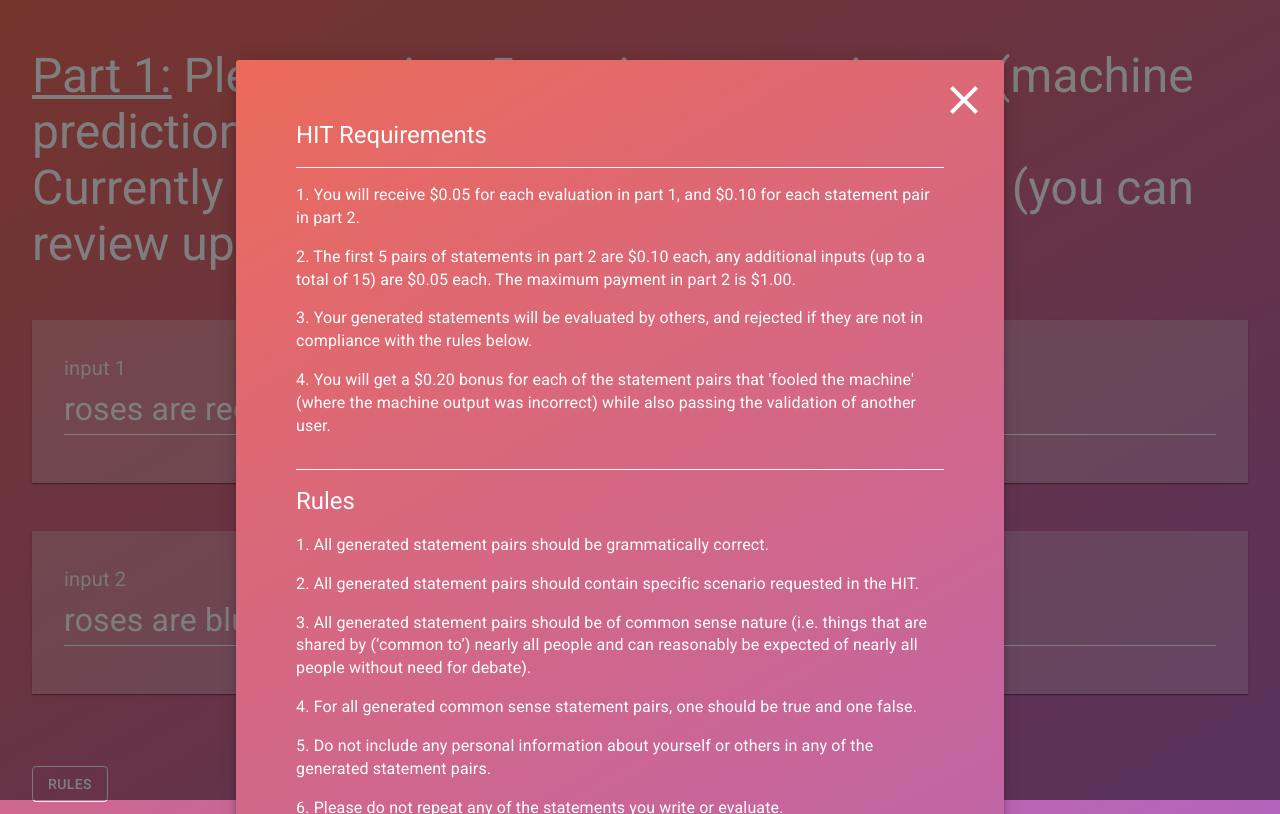
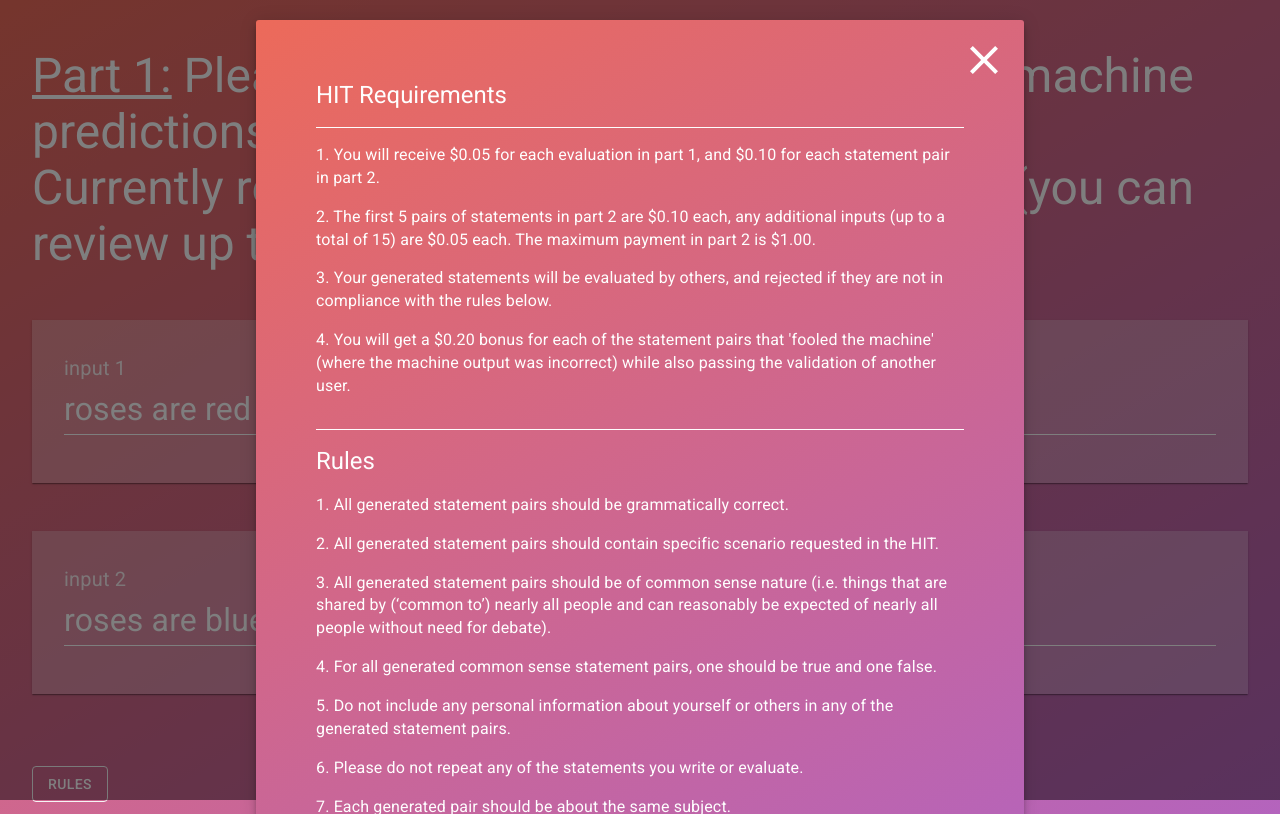
Before and after one commit to isi-usc-edu/mcs-demo, a React (Create React App) app: page / in a window 1280 px wide. Both pictures are taken after a click on the button "RULES". Built offline with nearby package versions, Linux system fonts and the light colour scheme; no server answers.

Commit message:
Make sure users can always scroll down to read all of the requirements

```diff
--- a/src/components/Rules.js
+++ b/src/components/Rules.js
@@ -8,13 +8,16 @@ import { withStyles } from '@material-ui/core/styles'
 const styles = theme => ({
   root: {
     zIndex: 10,
+    height: '100vh',
+    overflow: 'scroll',
     position: 'absolute',
     padding: theme.spacing(3, 3, 15, 3),
+    margin: 0,
     '@media (min-width:600px)': {
       padding: theme.spacing(5),
       width: '60vw',
       left: '20vw',
-      top: '10vh',
+      top: '2.5vh',
     },
     boxShadow: '0px 3px 5px -1px rgba(0,0,0,0.2), 0px 6px 10px 0px rgba(0,0,0,0.14), 0px 1px 18px 0px rgba(0,0,0,0.12)',
     background: 'linear-gradient(150deg, #EC6A5A, #A662D6)',
@@ -63,6 +66,7 @@ class Rules extends React.Component {
       <Modal
         aria-labelledby="simple-modal-title"
         aria-describedby="simple-modal-description"
+        disableScrollLock={true}
         open={open}
         onClose={() => onClose()}>
         <Grid container spacing={5} className={classes.root}>
```
